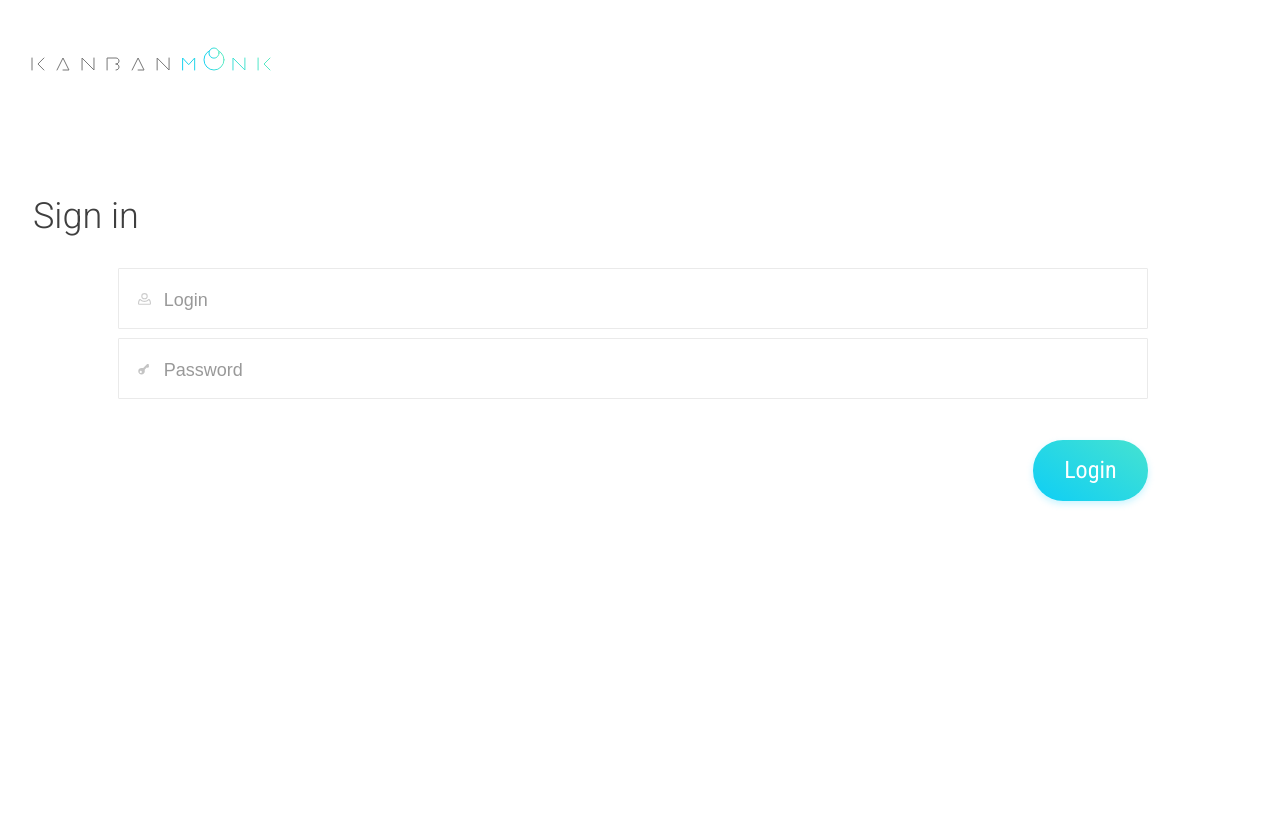
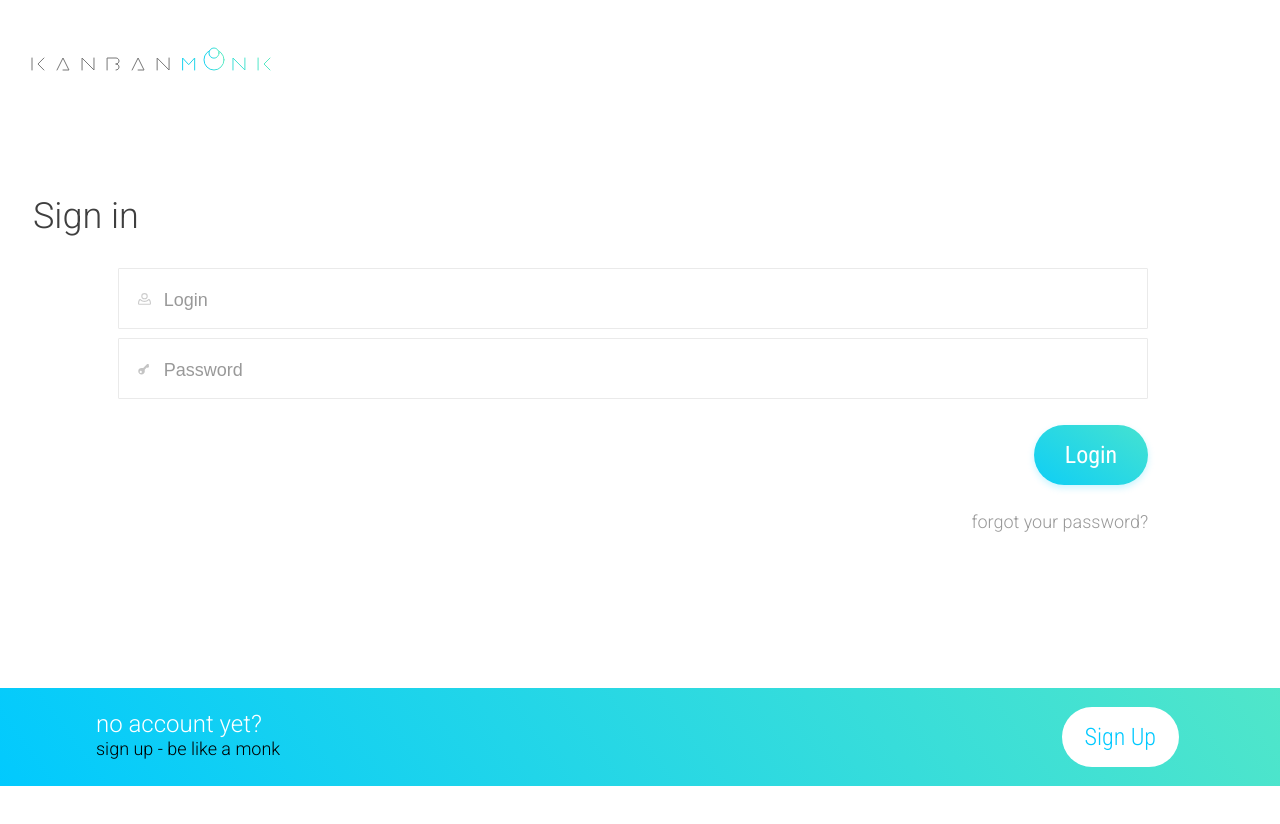
Before and after one commit to StetsD/kanban-monk, a Nuxt app: page / in a window 1280 px wide. Shown: the top 824 px of the page. Built offline with nearby package versions, Linux system fonts and the light colour scheme.

Commit message:
gate end

```diff
--- a/frontend/assets/css/tool/reset.scss
+++ b/frontend/assets/css/tool/reset.scss
@@ -53,7 +53,8 @@ a:focus {
 }
 
 a {
-	color: white;
+	color: #000000;
+	text-decoration: none;
 }
 
 h1, h2, h3, h4, h5, h6 {
--- a/frontend/assets/css/vars/colors.scss
+++ b/frontend/assets/css/vars/colors.scss
@@ -6,6 +6,7 @@ $action_g: #92FE9D;
 
 // text
 $title: #3F3F3F;
+$passiveLink: #999999;
 
 // form
 $inputBorder: #EAEAEA;
--- a/frontend/components/Btn.vue
+++ b/frontend/components/Btn.vue
@@ -14,25 +14,32 @@
 
 <style lang="scss">
 @import '../assets/css/vars/colors';
+@import '../assets/css/tool/mixins';
 
 	.btn{
-		width: 53px;
-		height: 29px;
+		cursor: pointer;
 		font-family: 'Roboto Condensed', sans-serif;
 		font-style: normal;
 		font-weight: normal;
 		line-height: normal;
 		font-size: 24px;
-		color: $w;
+		color: $action;
 		border-radius: 30px;
 		margin: 18px 0 0 0;
     	padding: 16px 31px;
-		background: $b;
+		background: $w;
+		font-weight: 300;
 
 		&.btn_act{
 			background: linear-gradient(33.61deg, $action -25.81%, $action_g 237.92%);
 			box-shadow: 0px 3px 7px rgba(0, 201, 255, 0.21);
 			color: $w;
+			font-weight: normal;
+			@include transition(all 0.3s 0.0s ease-out);
+			&:hover{
+				background: linear-gradient(33.61deg, $action 0%, $action_g 237.92%);
+				box-shadow: 0px 0px 0px rgba(0, 201, 255, 0.21);
+			}
 		}
 	}
 </style>
--- /dev/null
+++ b/frontend/components/CallToAction.vue
@@ -0,0 +1,61 @@
+<template>
+	<div class="call-act">
+		<div class="call-act__inner">
+			<div class="call-act__desc">
+				no account yet?<br/>
+				<span>sign up - be like a monk</span>
+			</div>
+			<Btn text="Sign Up" cls="call-act__btn"/>
+		</div>
+	</div>
+</template>
+
+<script>
+	import Btn from './Btn';
+	export default{
+		components: {
+			Btn
+		}
+	}
+</script>
+
+<style lang="scss">
+	@import '../assets/css/vars/colors';
+
+	.call-act{
+		width: 100%;
+		height: 98px;
+		margin: 289px 0 0 0;
+	    padding: 11px 0 0;
+		box-sizing: border-box;
+		background: linear-gradient(53.61deg, $action -1.98%, $action_g 184.46%);
+
+		&__inner{
+			display: flex;
+			align-items: center;
+			justify-content: space-between;
+			width: 85%;
+			margin: 0 auto;
+		}
+
+		&__desc{
+			font-weight: 300;
+			font-size: 24px;
+			color: $w;
+			& > span {
+				font-size: 18px;
+				color: $b;
+				position: relative;
+				top: -5px;
+			}
+		}
+
+		&__btn{
+			position: relative;
+		    top: -10px;
+		    right: 5px;
+		    padding: 16px 23px 16px;
+		}
+	}
+
+</style>
--- a/frontend/pages/index.vue
+++ b/frontend/pages/index.vue
@@ -17,7 +17,13 @@
 				text="Login"
 				cls="btn_act"
 				/>
+			<nuxt-link
+				class="gate__link-forgot"
+				to="/plug">
+				forgot your password?</nuxt-link>
 		</form>
+		<CallToAction/>
+
 	</section>
 </template>
 
@@ -26,15 +32,14 @@
 import Logo from '~/components/Logo';
 import Input from '~/components/form/Input';
 import Btn from '~/components/Btn';
+import CallToAction from '~/components/CallToAction';
 
 export default {
-
-
-
     components: {
         Logo,
 		Input,
-		Btn
+		Btn,
+		CallToAction
     }
 }
 
@@ -62,8 +67,16 @@ export default {
 			.btn{
 				position: absolute;
 				right: 0;
-				margin: 32px 0 0 0;
+			    margin: 17px 0 0 0;
 			}
+		}
+
+		&__link-forgot{
+			position: absolute;
+			font-size: 18px;
+			right: 0;
+			color: $passiveLink;
+		    margin: 103px 0 0 0;
 		}
 	}
 
```
